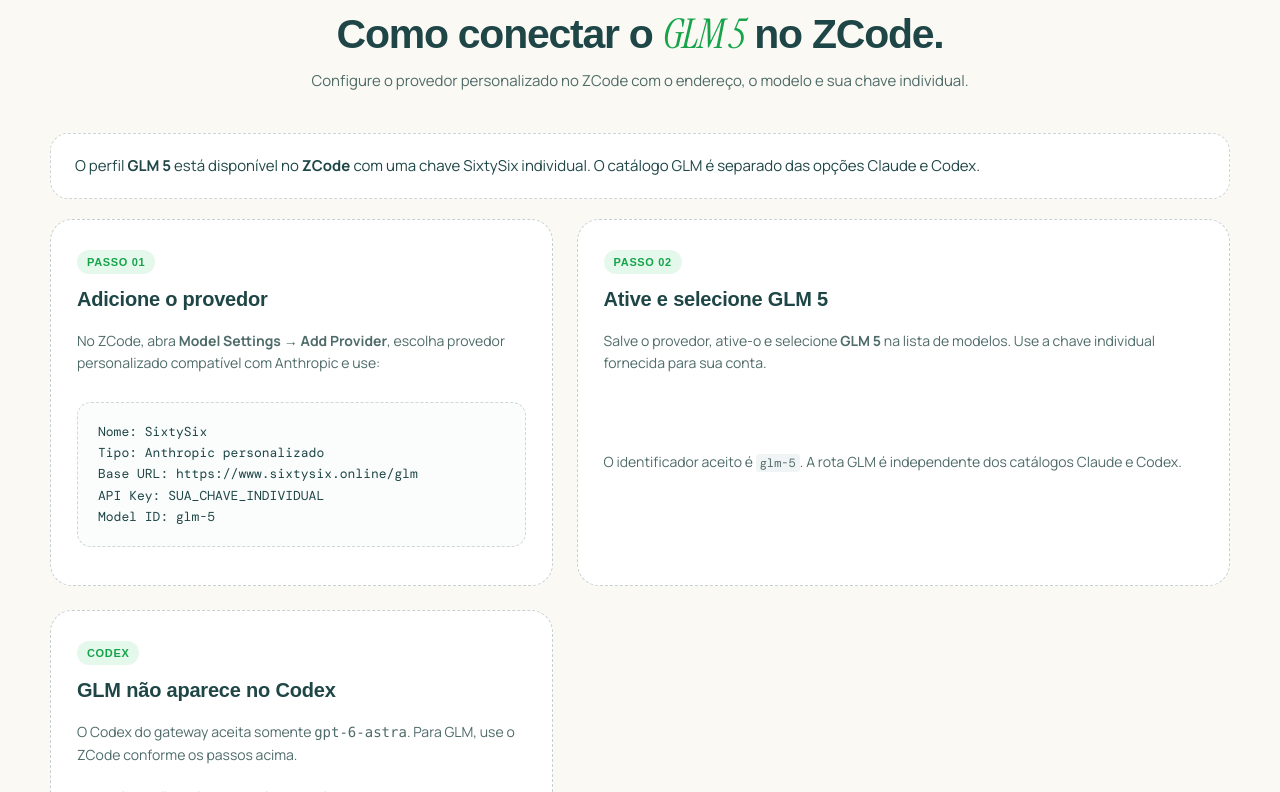
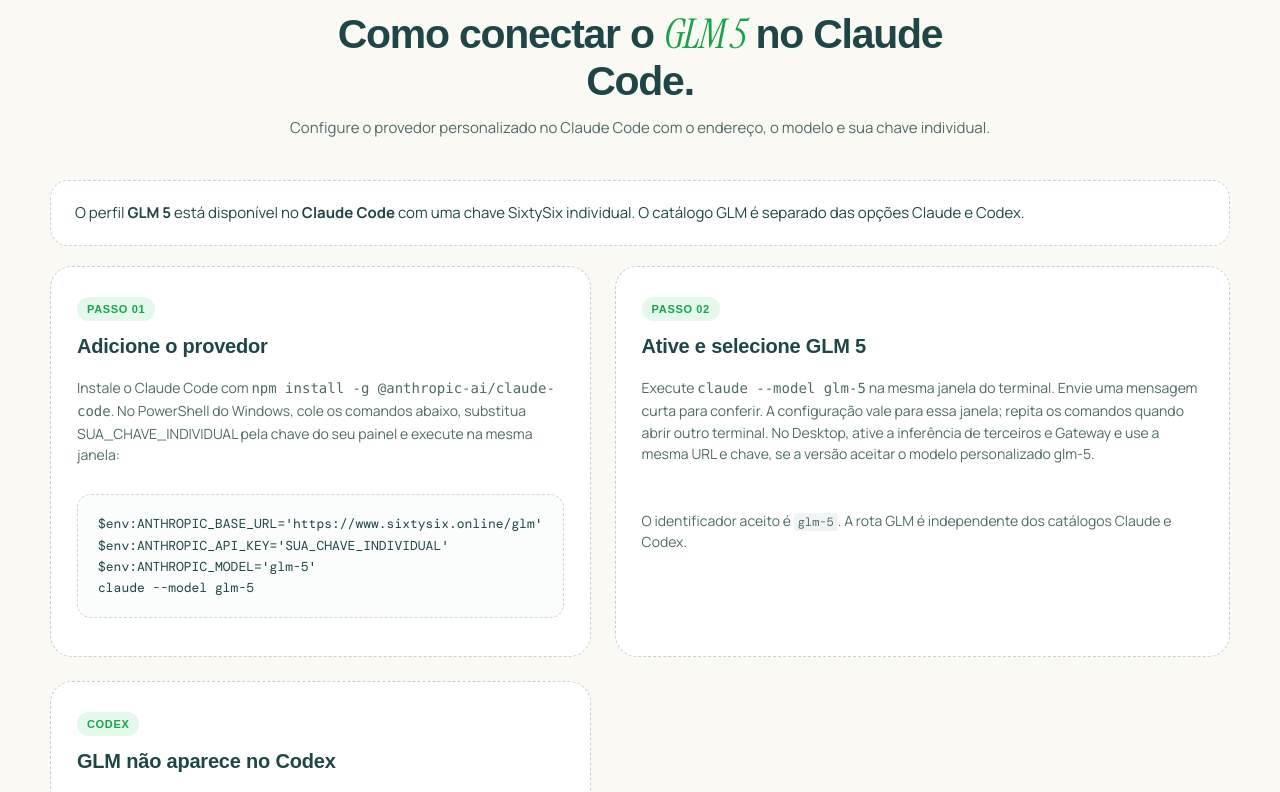
Before and after one commit to AssnzMoney/sixtyosix, a React (Vite) app: page /glm in a window 1280 px wide. Shown: the part 1068-1860 px from the top of the page. Built offline with nearby package versions, Linux system fonts and the light colour scheme; no server answers; the HTML template or start-up script is replaced by a standard one; a web font is replaced by a local one.

Commit message:
Document GLM connections through Claude only

```diff
--- a/src/pages/ClaudeCode.tsx
+++ b/src/pages/ClaudeCode.tsx
@@ -21,7 +21,7 @@ const claudeFaqs = [
   ['Em quais terminais posso rodar o Claude Code?', 'Use o Claude Code CLI em um terminal compatível, configurando as variáveis mostradas no tutorial. No Windows, a página apresenta comandos para o CMD.'],
   ['Posso usar no Claude.ai pelo navegador?', 'Não. O site claude.ai não permite apontar a conexão para este gateway. Claude Desktop só funciona quando a versão instalada oferece configuração de gateway personalizado.'],
   ['Qual URL e ID devo configurar?', 'Use https://www.sixtysix.online como URL base e claude-fable-5-1 como ID do perfil. O gateway atual espera a chave no cabeçalho x-api-key.'],
-  ['Posso usar GLM 5 ou GPT Astra 6 nesta página?', 'Esta página configura o perfil Fable. Para GPT Astra 6 no Codex, abra o tutorial Astra. Para GLM 5, use o tutorial GLM 5 no ZCode; essa rota não aparece no catálogo do Codex.'],
+  ['Posso usar GLM 5 ou GPT Astra 6 nesta página?', 'Esta página configura o perfil Fable. Para GPT Astra 6 no Codex, abra o tutorial Astra. Para GLM 5, use o tutorial GLM 5 no Claude Code; essa rota não aparece no catálogo do Codex.'],
   ['Por que posso receber erro ou indisponibilidade?', 'O gateway pode ficar temporariamente indisponível. Confira URL, ID do perfil e chave. Ao pedir suporte, informe horário e código HTTP, nunca a chave.'],
 ]
 
@@ -302,7 +302,7 @@ export default function ClaudeCodePage() {
                   </Link>
                   <Link to="/glm-4" className="mega-menu-item" onClick={() => setMegaMenuOpen(false)}>
                     <strong>GLM 5</strong>
-                    <span>Configure no ZCode com o ID glm-5.</span>
+                    <span>Configure no Claude Code com o ID glm-5.</span>
                   </Link>
                   <a href="/#recursos" className="mega-menu-item" onClick={() => setMegaMenuOpen(false)}>
                     <strong>Acesso pelo gateway SixtySix</strong>
@@ -330,12 +330,12 @@ export default function ClaudeCodePage() {
                     <span>A configuração do Codex usa o perfil Astra; veja o tutorial específico.</span>
                   </a>
                   <a href="/#como-funciona" className="mega-menu-item" onClick={() => setMegaMenuOpen(false)}>
-                    <strong>ZCode (perfil GLM)</strong>
-                    <span>Configure o perfil GLM 5 pelo tutorial específico do ZCode.</span>
+                    <strong>Claude Code (perfil GLM)</strong>
+                    <span>Configure o perfil GLM 5 pelo tutorial específico do Claude Code.</span>
                   </a>
                   <a href="/#como-funciona" className="mega-menu-item" onClick={() => setMegaMenuOpen(false)}>
                     <strong>Codex & Terminal</strong>
-                    <span>Codex usa Astra; GLM 5 usa ZCode. As rotas são separadas.</span>
+                    <span>Codex usa Astra; GLM 5 usa Claude Code. As rotas são separadas.</span>
                   </a>
                 </div>
               </div>
@@ -1105,7 +1105,7 @@ model_catalog_url = "https://www.sixtysix.online/api/codex/models"`}
             <ul className="plan-features">
               <li><Check /> <span><strong>Direito a tudo liberado</strong></span></li>
               <li><Check /> <span><strong>Fable 5.1</strong>, <strong>Astra 6</strong> e <strong>GLM 5</strong></span></li>
-              <li><Check /> <span><strong>Claude Code</strong>, <strong>Codex</strong> & <strong>ZCode</strong></span></li>
+              <li><Check /> <span><strong>Claude Code</strong>, <strong>Codex</strong> & <strong>Claude Code</strong></span></li>
               <li><Check /> <span><strong>Chave individual</strong></span></li>
               <li><Check /> <span><strong>Sem cartão de crédito</strong> necessário</span></li>
             </ul>
@@ -1165,7 +1165,7 @@ model_catalog_url = "https://www.sixtysix.online/api/codex/models"`}
               {devWithApi ? (
                 <>
                   <li><Check size={14} /> <span><strong>Chave individual de API inclusa</strong> (+ R$ 15/mês)</span></li>
-                  <li><Check size={14} /> <span><strong>Claude Code</strong>, <strong>Codex</strong> & <strong>ZCode</strong></span></li>
+                  <li><Check size={14} /> <span><strong>Claude Code</strong>, <strong>Codex</strong> & <strong>Claude Code</strong></span></li>
                   <li><Check size={14} /> <span><strong>Chave individual própria</strong> sem rateio</span></li>
                 </>
               ) : (
@@ -1224,7 +1224,7 @@ model_catalog_url = "https://www.sixtysix.online/api/codex/models"`}
               <li><Check /> <span><strong>Uso conforme cotas</strong> (sem travas diárias)</span></li>
               <li><Check /> <span><strong>Chave individual</strong> (chave individual)</span></li>
               <li><Check /> <span><strong>Perfis SixtySix</strong> (disponibilidade variável)</span></li>
-              <li><Check /> <span><strong>Claude Code</strong>, <strong>Codex</strong> & <strong>ZCode</strong></span></li>
+              <li><Check /> <span><strong>Claude Code</strong>, <strong>Codex</strong> & <strong>Claude Code</strong></span></li>
               <li><Check /> <span><strong>Cobrança fixa em Reais</strong> sem IOF via Pix</span></li>
             </ul>
             <a href="https://wa.me/5511999999999" target="_blank" rel="noopener noreferrer" className="plan-btn plan-btn-featured">
--- a/src/pages/DashboardPage.tsx
+++ b/src/pages/DashboardPage.tsx
@@ -1036,7 +1036,7 @@ export default function DashboardPage() {
                         "Seu workspace com Astra 6.",
                         "openai",
                       ],
-                      ["glm", "ZCode", "Conecte o perfil GLM 5.", "glm"],
+                      ["glm", "Claude Code", "Conecte o perfil GLM 5.", "glm"],
                     ].map(([id, title, desc, icon]) => (
                       <button
                         key={id}
@@ -1258,7 +1258,7 @@ export default function DashboardPage() {
                   ["claude", "Claude Code", "Terminal", "claude"],
                   ["desktop", "Claude Desktop", "Aplicativo", "claude"],
                   ["codex", "Codex", "Terminal e desktop", "openai"],
-                  ["glm", "ZCode", "Perfil GLM 5", "glm"],
+                  ["glm", "Claude Code", "Perfil GLM 5", "glm"],
                 ].map(([id, title, desc, icon]) => (
                   <button
                     key={id}
@@ -1284,7 +1284,7 @@ export default function DashboardPage() {
                             ? "Astra 6 no Codex"
                             : tool === "desktop"
                               ? "Fable 5.1 no Claude Desktop"
-                              : "GLM 5 no ZCode"}
+                              : "GLM 5 no Claude Code"}
                       </h2>
                     </div>
                     <span className="six-pill">
@@ -1391,7 +1391,7 @@ export default function DashboardPage() {
                           Reinicie o aplicativo a partir do ambiente
                           configurado. O identificador deste perfil é{" "}
                           <code>gpt-6-astra</code>. GLM 5 usa outra
-                          configuração, no ZCode.
+                          configuração, no Claude Code.
                         </p>
                       </GuideStep>
                     </>
@@ -1416,7 +1416,7 @@ export default function DashboardPage() {
                         </p>
                       </GuideStep>
                       <GuideStep number="04" title="Usar GLM 5 pelo Claude">
-                        <p>Para o perfil GLM 5, use a conexão compatível com Anthropic abaixo. No Claude Code do terminal, configure ANTHROPIC_BASE_URL com a URL terminando em /glm e inicie com claude --model glm-5. No Desktop, isso depende de sua versão aceitar um identificador de modelo personalizado: selecione ou cadastre glm-5. Trocar somente o nome exibido ou deixar Fable selecionado não troca o perfil para GLM. Se o Desktop não permitir esse modelo, use o terminal ou o ZCode.</p>
+                        <p>Para o perfil GLM 5, use a conexão compatível com Anthropic abaixo. No Claude Code do terminal, configure ANTHROPIC_BASE_URL com a URL terminando em /glm e inicie com claude --model glm-5. No Desktop, isso depende de sua versão aceitar um identificador de modelo personalizado: selecione ou cadastre glm-5. Trocar somente o nome exibido ou deixar Fable selecionado não troca o perfil para GLM. Se o Desktop não permitir esse modelo, use o Claude Code no terminal.</p>
                         <CodeBlock code={`URL base: https://www.sixtysix.online/glm\nModelo: glm-5\nChave: ${actualKey}\nAutenticação: x-api-key`} copy={copy}/>
                       </GuideStep>
                     </>
@@ -1428,20 +1428,20 @@ export default function DashboardPage() {
                         title="Adicione um provedor personalizado"
                       >
                         <p>
-                          No ZCode, abra Model Settings → Add Provider.
-                          Selecione o formato compatível com Anthropic.
+                          Abra o terminal e instale com npm install -g @anthropic-ai/claude-code.
+                          Execute os comandos abaixo na mesma janela. Eles já usam a opção de sistema selecionada neste guia e sua chave individual.
                         </p>
                       </GuideStep>
                       <GuideStep number="02" title="Configure o perfil GLM 5">
                         <CodeBlock
-                          code={`Nome: SixtySix\nTipo: Anthropic personalizado\nBase URL: https://www.sixtysix.online/glm\nAPI Key: ${actualKey}\nModel ID: glm-5`}
+                          code={claudeCode.split("https://www.sixtysix.online").join("https://www.sixtysix.online/glm").split("claude-fable-5-1").join("glm-5")}
                           copy={copy}
                         />
                       </GuideStep>
                       <GuideStep number="03" title="Ative o provedor e teste">
                         <p>
-                          Salve, ative o provedor e selecione o perfil GLM 5.
-                          Esta configuração é para o ZCode; ela não adiciona GLM
+                          Inicie com claude --model glm-5 na mesma janela e envie uma mensagem curta.
+                          Esta configuração é para o Claude Code; ela não adiciona GLM
                           ao catálogo atual do Codex.
                         </p>
                       </GuideStep>
@@ -1603,7 +1603,7 @@ export default function DashboardPage() {
                   ],
                   [
                     "Posso usar GLM 5 no Codex?",
-                    "O catálogo atual do gateway no Codex usa gpt-6-astra. O tutorial de GLM 5 é para ZCode, com a URL base terminando em /glm.",
+                    "O catálogo atual do gateway no Codex usa gpt-6-astra. O tutorial de GLM 5 é para Claude Code, com a URL base terminando em /glm.",
                   ],
                   [
                     "O Claude Desktop não salva a conexão.",
--- a/src/pages/Glm4.tsx
+++ b/src/pages/Glm4.tsx
@@ -17,15 +17,15 @@ const Arrow = () => (
 const glmFaqs = [
   [
     'O que é o GLM 5 e quais seus pontos fortes?',
-    'GLM 5 é o perfil disponível no ZCode. Use o identificador glm-5 e as configurações deste tutorial.',
+    'GLM 5 é o perfil disponível no Claude Code. Use o identificador glm-5 e as configurações deste tutorial.',
   ],
   [
     'Em quais IDEs e editores posso conectar o GLM 5?',
-    'Use o perfil GLM 5 no ZCode. O catálogo do Codex é separado e oferece apenas GPT-6 Astra; Cursor, VS Code e clientes OpenAI não estão documentados para a rota GLM.',
+    'Use o perfil GLM 5 no Claude Code. O catálogo do Codex é separado e oferece apenas GPT-6 Astra; Cursor, VS Code e clientes OpenAI não estão documentados para a rota GLM.',
   ],
   [
     'Como funciona a compatibilidade com a API da OpenAI?',
-    'No ZCode, selecione um provedor personalizado compatível com Anthropic, use https://www.sixtysix.online/glm e o modelo glm-5. Este tutorial não configura uma API OpenAI nem Codex para GLM.',
+    'No Claude Code, selecione um provedor personalizado compatível com Anthropic, use https://www.sixtysix.online/glm e o modelo glm-5. Este tutorial não configura uma API OpenAI nem Codex para GLM.',
   ],
   [
     'Como funciona o teste de 7 dias grátis?',
@@ -37,7 +37,7 @@ const glmFaqs = [
   ],
   [
     'Posso alternar entre GLM 5, Claude Fable e GPT Astra 6?',
-    'GLM 5 é configurado no ZCode. No Codex, o modelo disponível é GPT-6 Astra (ID gpt-6-astra); os catálogos e endpoints são distintos.',
+    'GLM 5 é configurado no Claude Code. No Codex, o modelo disponível é GPT-6 Astra (ID gpt-6-astra); os catálogos e endpoints são distintos.',
   ],
 ]
 
@@ -433,7 +433,7 @@ export default function Glm4Page() {
                 animate={{ opacity: 1, y: 0 }}
                 transition={{ duration: 1.0, delay: 0.22, ease: [0.22, 1, 0.36, 1] }}
               >
-                No ZCode, com configuração guiada.
+                No Claude Code, com configuração guiada.
               </motion.span>
             </h1>
 
@@ -443,7 +443,7 @@ export default function Glm4Page() {
               animate={{ opacity: 1, y: 0 }}
               transition={{ duration: 1.0, delay: 0.3, ease: [0.22, 1, 0.36, 1] }}
             >
-              Conecte seu perfil GLM 5 ao ZCode usando a chave individual SixtySix e as instruções verificadas abaixo.
+              Conecte seu perfil GLM 5 ao Claude Code usando a chave individual SixtySix e as instruções verificadas abaixo.
             </motion.p>
 
             <motion.div
@@ -604,7 +604,7 @@ export default function Glm4Page() {
           {[
             { val: 'Zero Rateio', desc: 'chave própria e individual' },
             { val: 'Contexto do provedor', desc: 'refatoração de repositórios inteiros' },
-            { val: 'Refatoração Pro', desc: 'perfil acessado no ZCode' },
+            { val: 'Refatoração Pro', desc: 'perfil acessado no Claude Code' },
             { val: 'No Pix', desc: 'preço fixo sem sustos em Dólar' },
           ].map((stat, i) => (
             <motion.div
@@ -633,35 +633,34 @@ export default function Glm4Page() {
         >
           <span className="eyebrow">instruções de conexão</span>
           <h2 className="claude-section-title">
-            Como conectar o <em>GLM 5</em> no ZCode.
+            Como conectar o <em>GLM 5</em> no Claude Code.
           </h2>
           <p className="claude-section-subtitle">
-            Configure o provedor personalizado no ZCode com o endereço, o modelo e sua chave individual.
+            Configure o provedor personalizado no Claude Code com o endereço, o modelo e sua chave individual.
           </p>
         </motion.div>
 
         <div className="tutorial-pane">
           <div className="tutorial-intro-card">
-            <p>O perfil <strong>GLM 5</strong> está disponível no <strong>ZCode</strong> com uma chave SixtySix individual. O catálogo GLM é separado das opções Claude e Codex.</p>
+            <p>O perfil <strong>GLM 5</strong> está disponível no <strong>Claude Code</strong> com uma chave SixtySix individual. O catálogo GLM é separado das opções Claude e Codex.</p>
           </div>
           <div className="tutorial-steps-grid">
             <div className="claude-step-card tutorial-step-large">
               <div className="claude-step-top"><span className="claude-step-badge">Passo 01</span><h4>Adicione o provedor</h4></div>
-              <p>No ZCode, abra <strong>Model Settings → Add Provider</strong>, escolha provedor personalizado compatível com Anthropic e use:</p>
-              <div className="code-block-box"><pre>{`Nome: SixtySix
-Tipo: Anthropic personalizado
-Base URL: https://www.sixtysix.online/glm
-API Key: SUA_CHAVE_INDIVIDUAL
-Model ID: glm-5`}</pre></div>
+              <p>Instale o Claude Code com <code>npm install -g @anthropic-ai/claude-code</code>. No PowerShell do Windows, cole os comandos abaixo, substitua SUA_CHAVE_INDIVIDUAL pela chave do seu painel e execute na mesma janela:</p>
+              <div className="code-block-box"><pre>{`$env:ANTHROPIC_BASE_URL='https://www.sixtysix.online/glm'
+$env:ANTHROPIC_API_KEY='SUA_CHAVE_INDIVIDUAL'
+$env:ANTHROPIC_MODEL='glm-5'
+claude --model glm-5`}</pre></div>
             </div>
             <div className="claude-step-card">
               <div className="claude-step-top"><span className="claude-step-badge">Passo 02</span><h4>Ative e selecione GLM 5</h4></div>
-              <p>Salve o provedor, ative-o e selecione <strong>GLM 5</strong> na lista de modelos. Use a chave individual fornecida para sua conta.</p>
+              <p>Execute <code>claude --model glm-5</code> na mesma janela do terminal. Envie uma mensagem curta para conferir. A configuração vale para essa janela; repita os comandos quando abrir outro terminal. No Desktop, ative a inferência de terceiros e Gateway e use a mesma URL e chave, se a versão aceitar o modelo personalizado glm-5.</p>
               <p className="tutorial-footnote">O identificador aceito é <code>glm-5</code>. A rota GLM é independente dos catálogos Claude e Codex. </p>
             </div>
             <div className="claude-step-card">
               <div className="claude-step-top"><span className="claude-step-badge">Codex</span><h4>GLM não aparece no Codex</h4></div>
-              <p>O Codex do gateway aceita somente <code>gpt-6-astra</code>. Para GLM, use o ZCode conforme os passos acima.</p>
+              <p>O Codex do gateway aceita somente <code>gpt-6-astra</code>. Para GLM, use o Claude Code conforme os passos acima.</p>
               <Link className="tutorial-footnote" to="/astra-6">Ver configuração do Codex para GPT Astra 6 →</Link>
             </div>
           </div>
--- a/src/pages/GptAstra.tsx
+++ b/src/pages/GptAstra.tsx
@@ -17,7 +17,7 @@ const Arrow = () => (
 const astraFaqs = [
   ['O que significa GPT Astra 6?', 'É o perfil GPT Astra 6 que você seleciona no Codex. O identificador usado na configuração é gpt-6-astra.'],
   ['O GPT Astra 6 funciona no Codex?', 'Sim. No Codex, use o provedor personalizado Responses da SixtySix, a chave individual e o ID gpt-6-astra. Siga o arquivo config.toml mostrado nesta página.'],
-  ['Posso usar GLM no Codex?', 'Não pela configuração atual do gateway. O catálogo do Codex aceita somente gpt-6-astra. O perfil GLM 5 é separado e deve ser usado no ZCode.'],
+  ['Posso usar GLM no Codex?', 'Não pela configuração atual do gateway. O catálogo do Codex aceita somente gpt-6-astra. O perfil GLM 5 é separado e deve ser usado no Claude Code.'],
   ['Qual é a URL e como informo a chave?', 'A URL base é https://www.sixtysix.online/v1. Salve sua chave individual na variável SIXTYSIX_GATEWAY_API_KEY do Windows e referencie essa variável no config.toml; não cole a chave diretamente nesse arquivo.'],
   ['O Codex pode usar ferramentas?', 'A rota dá suporte a respostas em streaming e chamadas de ferramentas padrão. Recursos exclusivos da OpenAI, incluindo web search, imagem e áudio, não fazem parte desse perfil.'],
   ['Há limite de uso garantido?', 'Não há garantia de disponibilidade ou uso ilimitado. As cotas e o desempenho dependem do pool compartilhado e podem variar.'],
@@ -631,7 +631,7 @@ model_catalog_url = "https://www.sixtysix.online/api/codex/models"`}</pre></div>
             </div>
             <div className="claude-step-card">
               <div className="claude-step-top"><span className="claude-step-badge">Atenção</span><h4>GLM é outra configuração</h4></div>
-              <p>GLM 5 não aparece no catálogo do Codex. Para usar esse perfil, configure-o no ZCode com <code>https://www.sixtysix.online/glm</code> e o ID <code>glm-5</code>.</p>
+              <p>GLM 5 não aparece no catálogo do Codex. Para usar esse perfil, configure-o no Claude Code com <code>https://www.sixtysix.online/glm</code> e o ID <code>glm-5</code>.</p>
 
             </div>
           </div>
```
